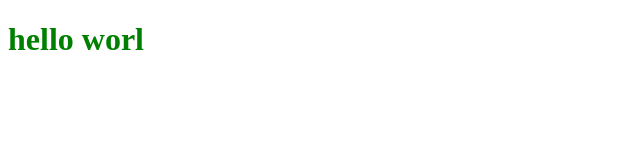
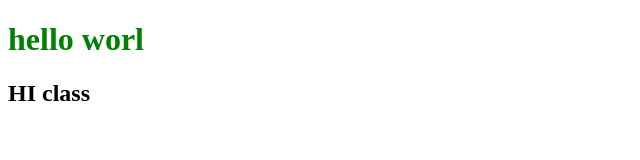
Before and after one commit to hiraekram10/practice-html, a plain HTML site: page one/index.html in a window 1280 px wide. Shown: the whole page, without its empty margins (0-640 px from the left). Drawn offline with Linux system fonts and the light colour scheme.

Commit message:
h2 added

```diff
--- a/one/index.html
+++ b/one/index.html
@@ -8,5 +8,6 @@
 </head>
 <body>
     <h1>hello worl</h1>
+    <h2>HI class</h2>
 </body>
 </html>
```
